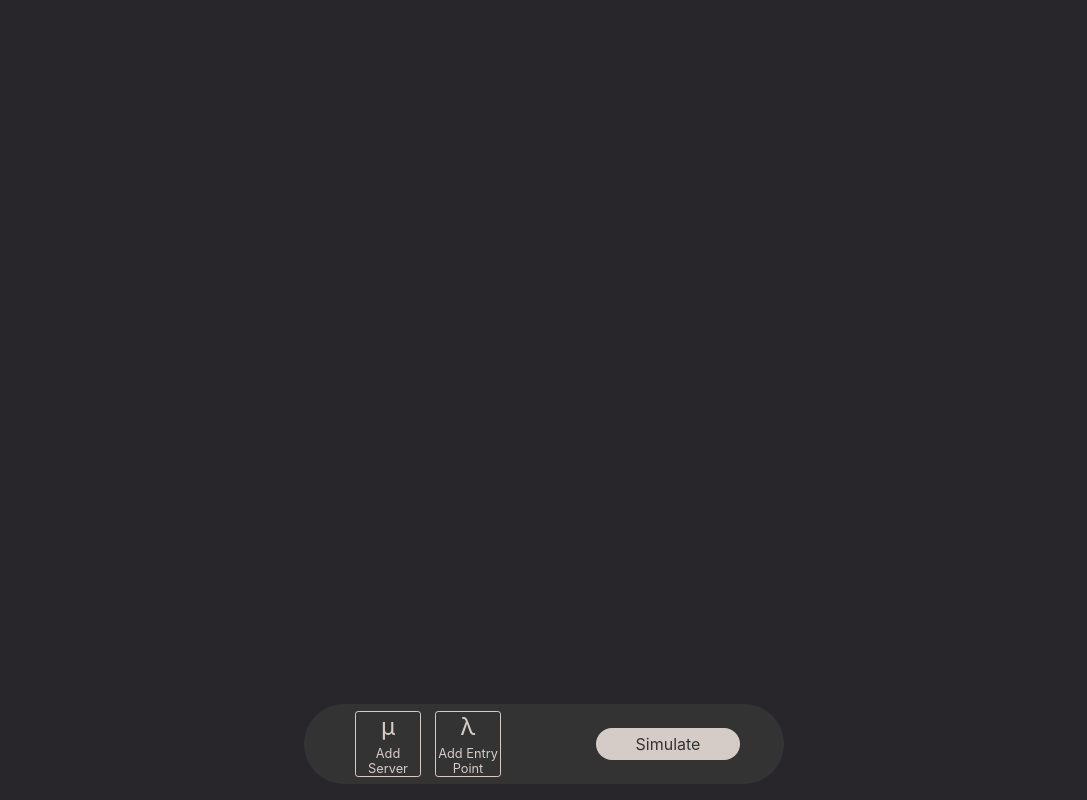
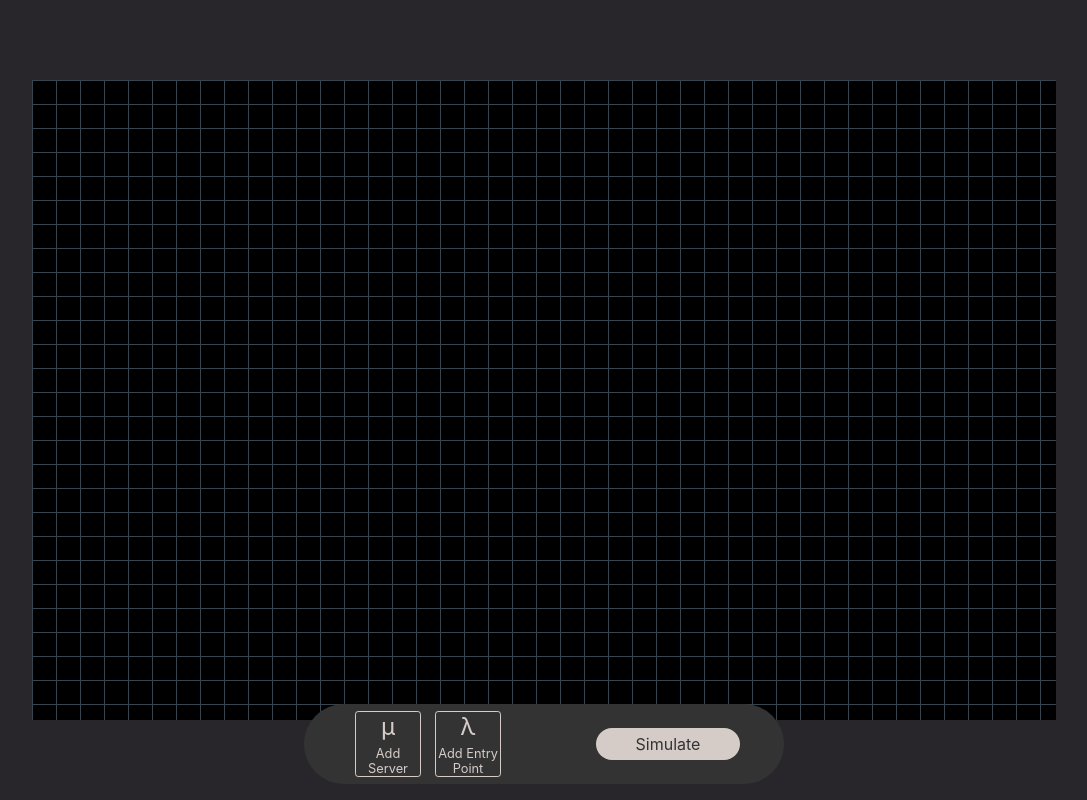
Before and after one commit to PedroMion/QPy-front, a React (Create React App) app in the folder qpy-front/: page / in a window 1280 px wide. Shown: the whole page, without its empty margins (96-1183 px from the left). Built offline with nearby package versions, Linux system fonts and the light colour scheme.

Commit message:
Adding canvas container

```diff
--- /dev/null
+++ b/qpy-front/src/Components/Canvas.css
@@ -0,0 +1,13 @@
+.canvas-container {
+    width: 80vw;
+    height: 80vh;
+    max-height: 45rem;
+    max-width: 80rem;
+    background-color: #000000;
+    background-image:
+        linear-gradient(to right, #36454F 1px, transparent 1px),
+        linear-gradient(to bottom, #36454F 1px, transparent 1px);
+    background-size: 1.5rem 1.5rem;
+    position: relative;
+    overflow: hidden;
+}
--- /dev/null
+++ b/qpy-front/src/Components/Canvas.js
@@ -0,0 +1,11 @@
+import './Canvas.css';
+
+function Canvas() {
+  return (
+    <div className="canvas-container">
+
+    </div>
+  );
+}
+
+export default Canvas;
--- a/qpy-front/src/Components/MainPage.css
+++ b/qpy-front/src/Components/MainPage.css
@@ -4,8 +4,8 @@
     height: auto;
     min-height: 100vh;
     display: flex;
-    flex-direction: row;
-    justify-content: flex-start;
+    flex-direction: column;
+    justify-content: center;
     align-items: center;
     background-color: #28262B;
 }
--- a/qpy-front/src/Components/MainPage.js
+++ b/qpy-front/src/Components/MainPage.js
@@ -1,4 +1,5 @@
 import './MainPage.css';
+import Canvas from './Canvas';
 import NavBar from './NavBar';
 
 function MainPage() {
@@ -8,9 +9,7 @@ function MainPage() {
           <NavBar />
         </div>
 
-        <div id='temp-board'>
-
-        </div>
+        <Canvas />
     </div>
   );
 }
```
